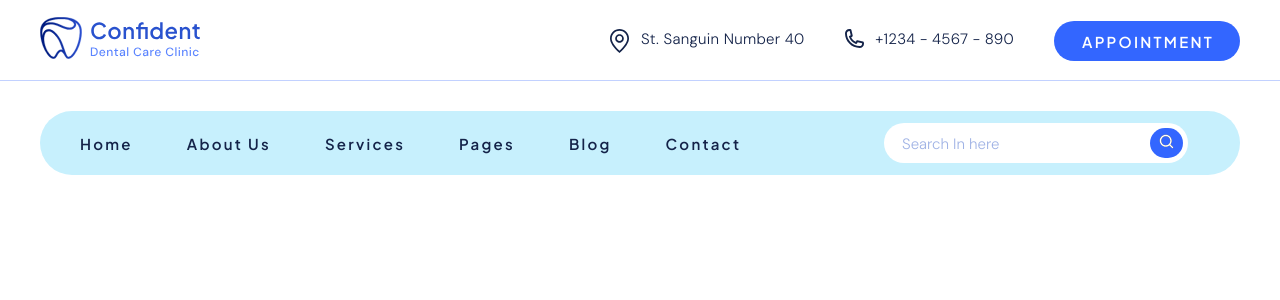
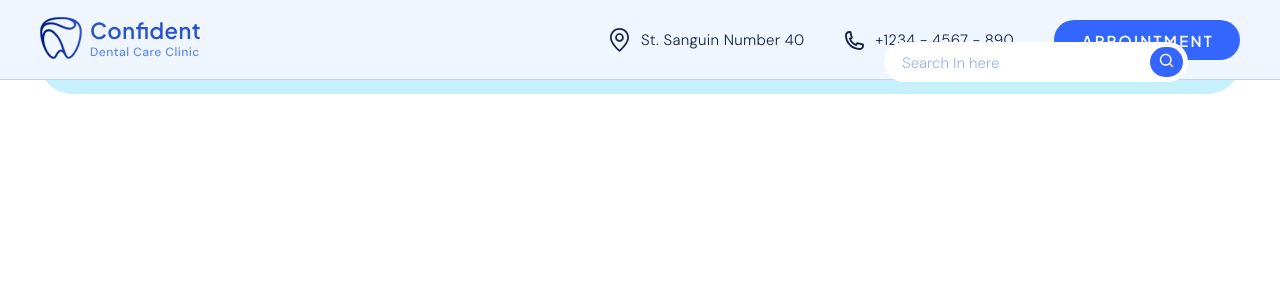
Before and after one commit to iamqnqra/confident-landing, a React (Vite) app: page / in a window 1280 px wide. Shown: the top 300 px of the page. Built offline with nearby package versions, Linux system fonts and the light colour scheme.

Commit message:
fix: positions & margins

```diff
--- a/src/components/Header.module.css
+++ b/src/components/Header.module.css
@@ -13,11 +13,18 @@ body {
 
 .header {
   border-bottom: 1px solid #c2d1ff;
+  background-color: #eff6ff;
+  margin: 0;
+  padding: 0;
+  position: absolute;
+  top: 0;
+  left: 0;
+  width: 100%;
 }
 
 .container {
   max-width: 1200px;
-  padding: 0 16px;
+  padding: 16px 16px 15px 16px;
   margin: 0 auto;
 }
 
@@ -25,26 +32,34 @@ body {
   display: flex;
   justify-content: space-between;
   align-items: center;
-  margin-block: 16px;
+  margin: 0;
+  padding: 0;
 }
 
 .logo {
   cursor: pointer;
+  margin: 0;
+  padding: 0;
 }
 
 .location {
-  display: flex;
   gap: 12px;
-  margin-top: 10px;
   cursor: pointer;
   text-decoration: none;
+  display: flex;
+  max-width: 195px;
+  align-items: center;
+  margin: 0;
+  padding: 0;
 }
 
 .phone {
+  gap: 12px;
+  text-decoration: none;
   display: flex;
-  gap: 12px;
-  margin-top: 10px;
-  text-decoration: none;
+  align-items: center;
+  margin: 0;
+  padding: 0;
 }
 
 .locationMean,
@@ -57,21 +72,22 @@ body {
   display: flex;
   letter-spacing: 0.02em;
   color: #142349;
+  margin: 0;
 }
 
 .contacts {
   display: flex;
   gap: 40px;
+  margin: 0;
+  padding: 0;
 }
 
 .appointment {
   display: flex;
-  padding: 16px 28px;
+  padding: 10.5px 28px;
   max-width: 186px;
   width: 100%;
-  height: 40px;
   align-items: center;
-  margin-top: 2px;
   background: #3366ff;
   border-radius: 192px;
   font-family: var(--fm-plus-jakarta-sans);
@@ -83,4 +99,5 @@ body {
   color: #ffffff;
   border: none;
   cursor: pointer;
+  margin: 0;
 }
```
